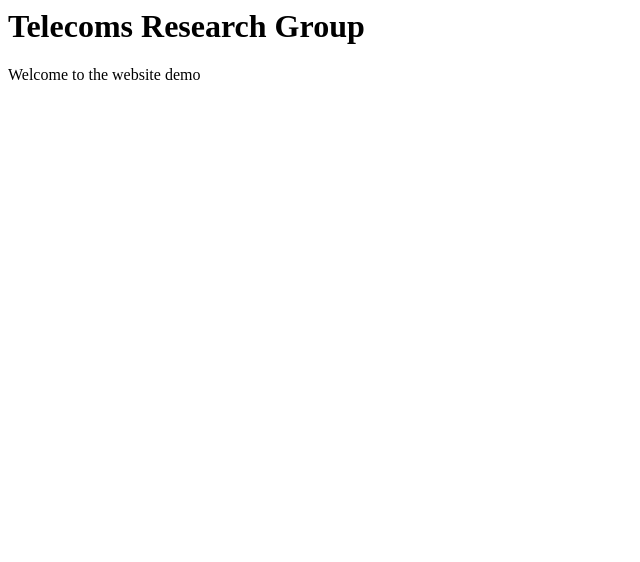
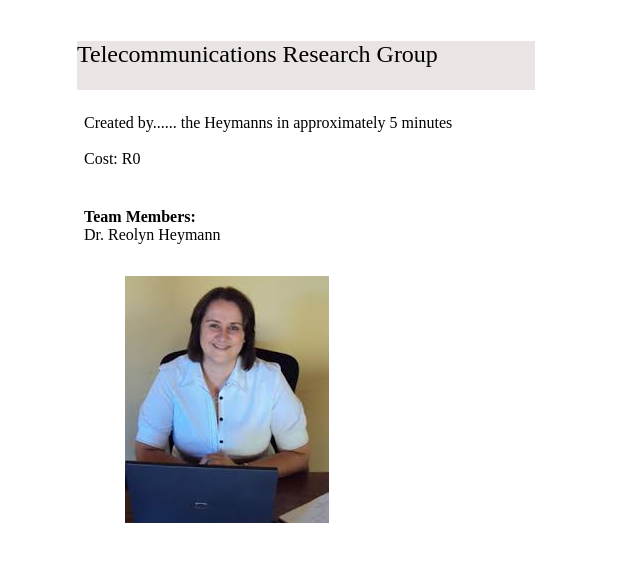
Before and after one commit to trg-uj/trg-uj.github.io, a plain HTML site: page index.html in a window 1280 px wide. Shown: the whole page, without its empty margins (0-640 px from the left). Drawn offline with Linux system fonts and the light colour scheme.

Commit message:
google designer experiment

```diff
--- a/index.html
+++ b/index.html
@@ -1,4 +1,83 @@
+<!DOCTYPE html>
 <html>
-<h1>Telecoms Research Group</h1>
-Welcome to the website demo
+
+<head>
+  <meta charset="utf-8">
+  <title>Telecommunications Research Group</title>
+  <meta name="generator" content="Google Web Designer 1.8.2.0524">
+  <style type="text/css" id="gwd-text-style">
+    p {
+      margin: 0px;
+    }
+    h1 {
+      margin: 0px;
+    }
+    h2 {
+      margin: 0px;
+    }
+    h3 {
+      margin: 0px;
+    }
+  </style>
+  <style type="text/css">
+    html, body {
+      width: 100%;
+      height: 100%;
+      margin: 0px;
+    }
+    body {
+      transform: perspective(1400px) matrix3d(1, 0, 0, 0, 0, 1, 0, 0, 0, 0, 1, 0, 0, 0, 0, 1);
+      transform-style: preserve-3d;
+      background-color: transparent;
+    }
+    .gwd-p-cu2l {
+      position: absolute;
+      width: 458px;
+      height: 49px;
+      left: 77px;
+      top: 41px;
+      font-size: 24px;
+      background-image: none;
+      background-color: rgb(234, 228, 228);
+    }
+    .gwd-p-d6vv {
+      position: absolute;
+      width: 438px;
+      height: 51px;
+      left: 84px;
+      top: 114px;
+    }
+    .gwd-img-a4cd {
+      position: absolute;
+      width: 204px;
+      height: 247px;
+      left: 125px;
+      top: 276px;
+    }
+    .gwd-p-l64i {
+      position: absolute;
+      width: 439px;
+      height: 44px;
+      left: 84px;
+      top: 208px;
+    }
+    .gwd-span-vigp {
+      font-weight: bold;
+    }
+  </style>
+</head>
+
+<body class="htmlNoPages">
+  <p class="gwd-p-cu2l">Telecommunications Research Group</p>
+  <p class="gwd-p-d6vv">Created by...... the Heymanns in approximately 5 minutes<br>
+    <br>
+    Cost: R0<br>
+    <br>
+
+  </p>
+  <img src="assets/rheymann.jpeg" class="gwd-img-a4cd">
+  <p class="gwd-p-l64i"><span class="gwd-span-vigp">Team Members:</span><br>
+    Dr. Reolyn Heymann</p>
+</body>
+
 </html>
```
Also changed, not shown: assets/rheymann.jpeg (added).
